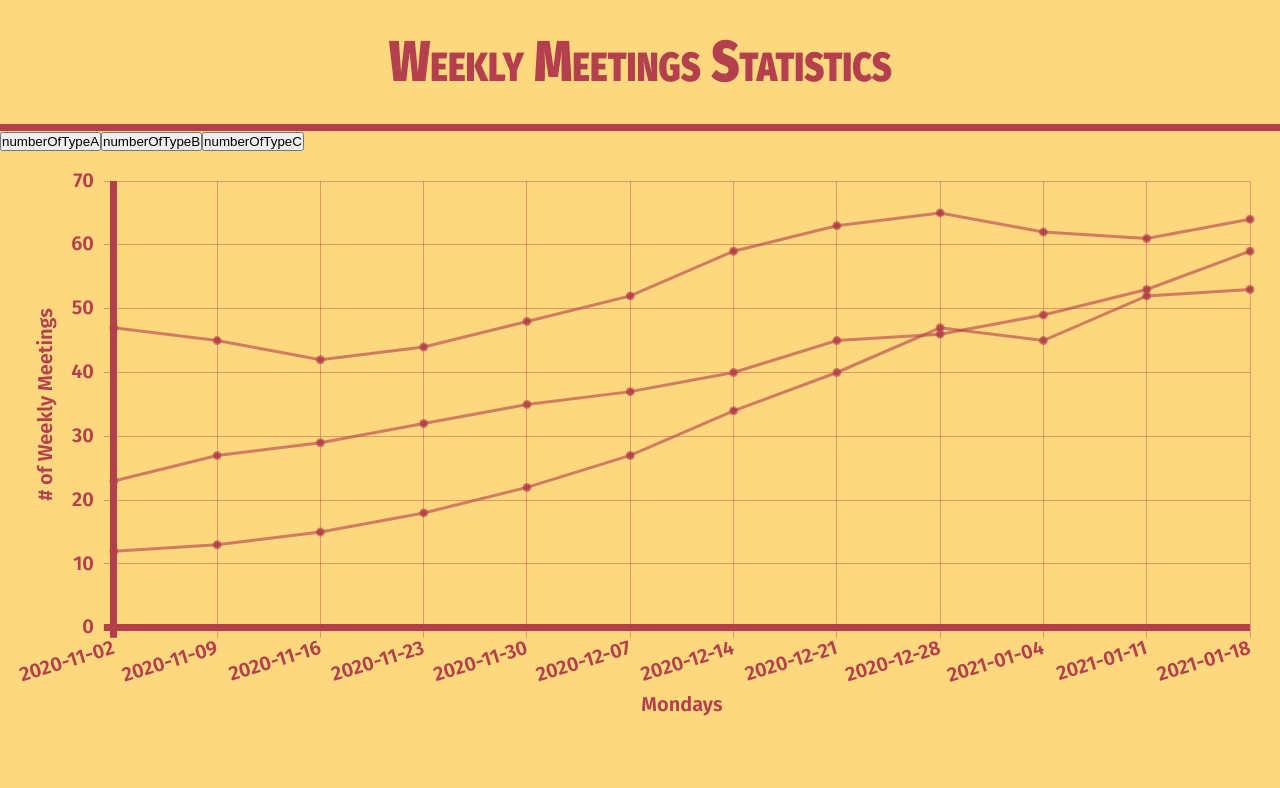
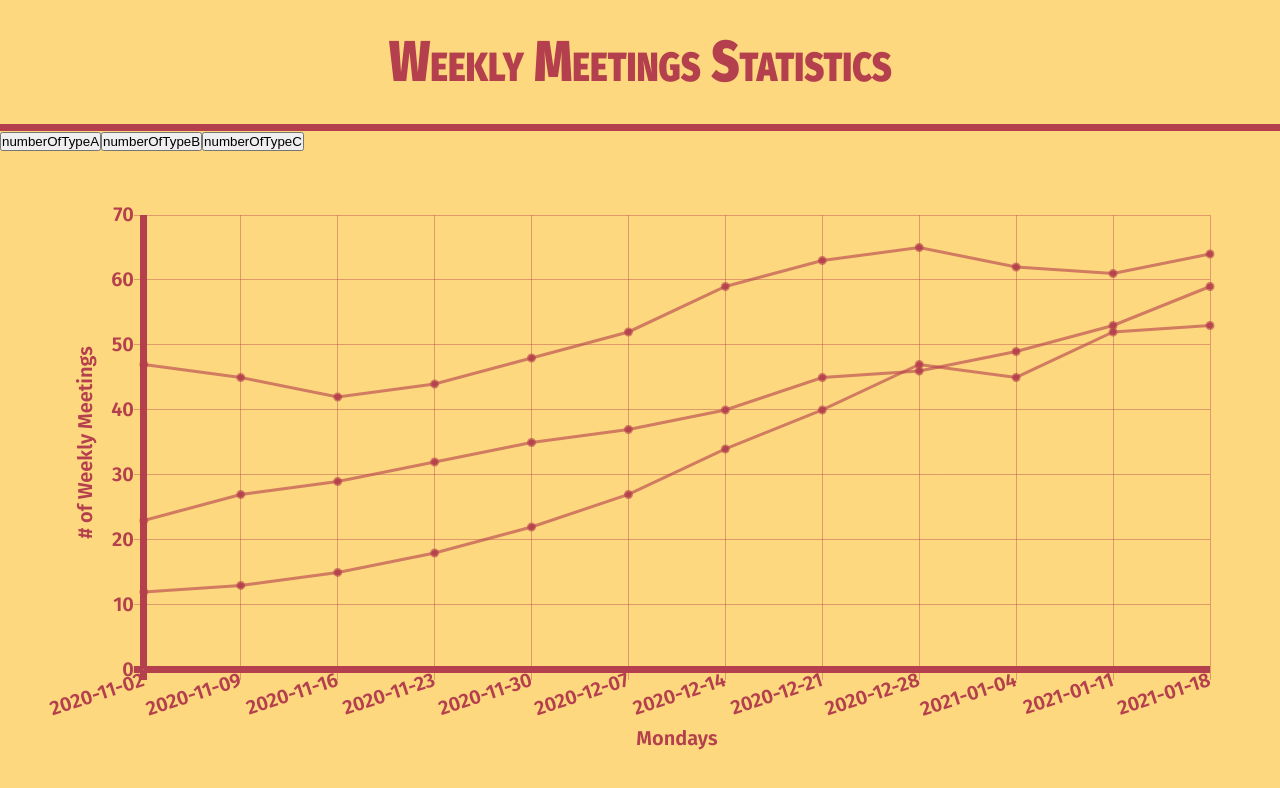
Before and after one commit to mosaaleb/meetings-line-chart, a React (Create React App) app: page / in a window 1280 px wide. Shown: the top 788 px of the page. Built offline with nearby package versions, Linux system fonts and the light colour scheme.

Commit message:
add styles for chart section

```diff
--- a/src/containers/Chart.js
+++ b/src/containers/Chart.js
@@ -3,6 +3,7 @@ import PropTypes from 'prop-types';
 import { Line } from 'react-chartjs-2';
 import { connect } from 'react-redux';
 import formatChartData from '../utils/formatChartData';
+import styles from '../styles/Chart.module.scss';
 
 const options = {
   legend: {
@@ -25,8 +26,7 @@ const options = {
         beginAtZero: true,
         fontColor: '#b43f4d',
         fontFamily: "'Fira Sans', sans-serif",
-        fontSize: 20,
-        padding: 10
+        fontSize: 20
       },
       gridLines: {
         zeroLineColor: '#b43f4d',
@@ -46,8 +46,7 @@ const options = {
       ticks: {
         fontColor: '#b43f4d',
         fontFamily: "'Fira Sans', sans-serif",
-        fontSize: 20,
-        padding: 10
+        fontSize: 20
       },
       gridLines: {
         zeroLineColor: '#b43f4d',
@@ -77,13 +76,15 @@ const Chart = ({ filter, statistics }) => {
   const filteredStatistics = applyFilter(statistics, filter);
 
   return (
-    <div>
+    <div className={styles.container}>
+      <div className={styles.section}>
         <Line
           data={() => formatChartData(filteredStatistics)}
           width={400}
           height={600}
           options={options}
         />
+      </div>
     </div>
   );
 };
--- /dev/null
+++ b/src/styles/Chart.module.scss
@@ -0,0 +1,2 @@
+@import 'variables';
+@import 'structure';
```
Also changed, not shown: src/styles/_variables.scss (+6 -6 lines). Lines whose indentation alone changed are shown as unchanged.
